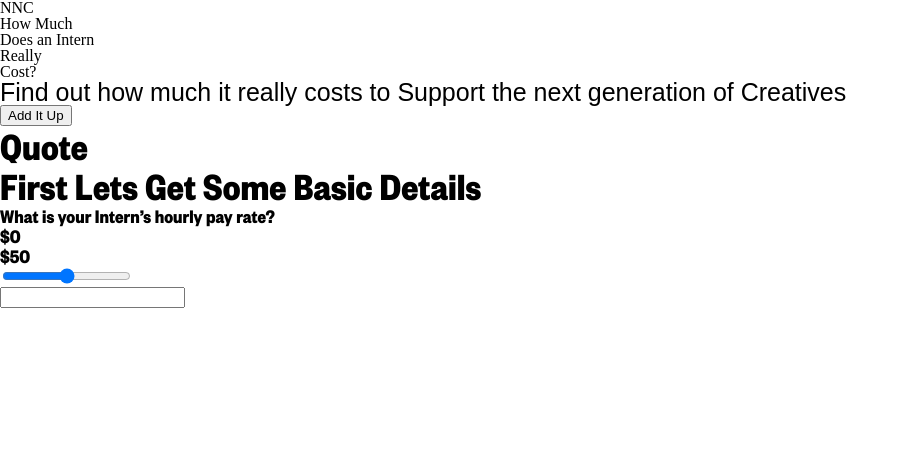
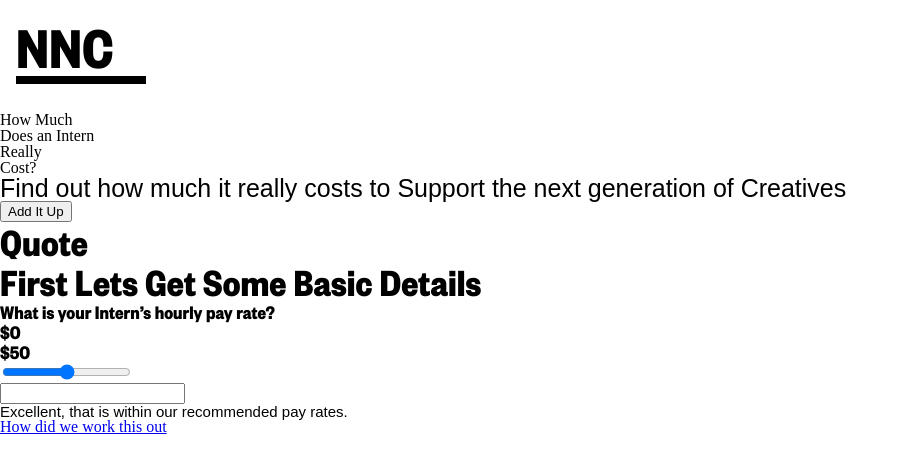
Before and after one commit to TheRadDesigner/Intern-Costs, a plain HTML site: page index.html in a window 1280 px wide. Shown: the whole page, without its empty margins (0-909 px from the left). Drawn offline with Linux system fonts and the light colour scheme; a script that the page names is missing; files whose address does not match are found by name; a web font is replaced by a local one.

Commit message:
Header CSS Complete

```diff
--- a/css/style.css
+++ b/css/style.css
@@ -51,7 +51,7 @@ table {
 /* Font */
 
 @font-face {
-	font-family: founders-grotesk-condensed;
+	font-family: founders;
 	src: url(font/founders-grotesk-condensed-web-bold.woff);
   }
 
@@ -65,7 +65,7 @@ p {
 }
 
 h1 {
-	font-family: founders-grotesk-condensed, sans-serif;
+	font-family: founders, sans-serif;
 	font-weight: 700;
 	font-style: normal;
 	font-size: 40px;
@@ -79,8 +79,29 @@ h2 {
 }
 
 h3 {
-	font-family: founders-grotesk-condensed, sans-serif;
+	font-family: founders, sans-serif;
 	font-weight: 700;
 	font-style: normal;
 	font-size: 20px;
 }
+
+/* Header */
+
+.header {
+	height: 10vh;
+	padding: 2vh;
+}
+
+.logo {
+	font-family: founders, sans-serif;
+	font-weight: 700;
+	font-style: normal;
+	font-size: 60px;
+	width: 130px;
+}
+
+.logoUnderline {
+	height: 1vh;
+	background-color: black;
+	width: 100%;
+}
--- a/index.html
+++ b/index.html
@@ -12,9 +12,10 @@
   <div class="header">
     <div class="logo">
       NNC
+      <div class="logoUnderline">
+      </div>
     </div>
-    <div class="logoUnderline">
-    </div>
+
   </div>
   <div class="landingPanel">
     <div class="titleContainer">
@@ -38,7 +39,7 @@
             <div class="basicsFormHeader">
               <h1>First Lets Get Some Basic Details</h1>
            </div>
-           <div class="basicsFormSliderGroup">
+           <div class="sliderGroup">
              <h3>What is your Intern’s hourly pay rate?</h3>
              <div class="sliderContainer">
                <div class="sliderInnerContainer">
@@ -46,12 +47,19 @@
                   <h3>$0</h3>
                   <h3>$50</h3>
                 </div>
-                <input type="range" min="0" max="50" value="25" class="slider" id="myRange">
+                <input type="range" min="0" max="50" value="25" class="slider" id="hourlyRate">
               </div>
               <div class="sliderValueContainer">
                 <input type="text">
               </div>
-
+              <div class="sliderFeedback" id="feedbackHourlyRate">
+                <p>
+                  Excellent, that is within our recommended pay rates.
+               </p>
+              </div>
+              <div class="moreInformation">
+                <a href="#">How did we work this out</a>
+              </div>
             </div>
           </div>
            </div>
```
